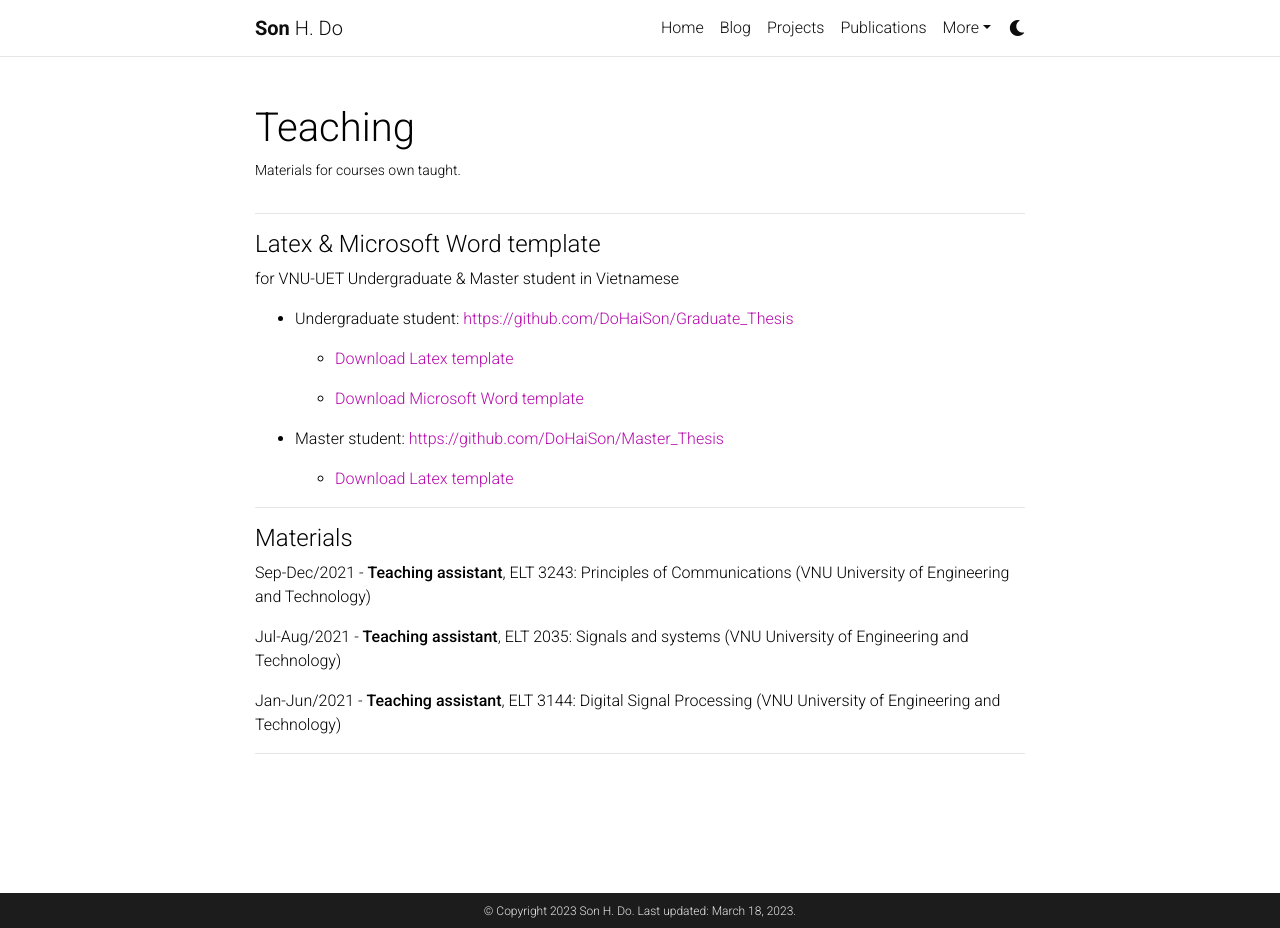
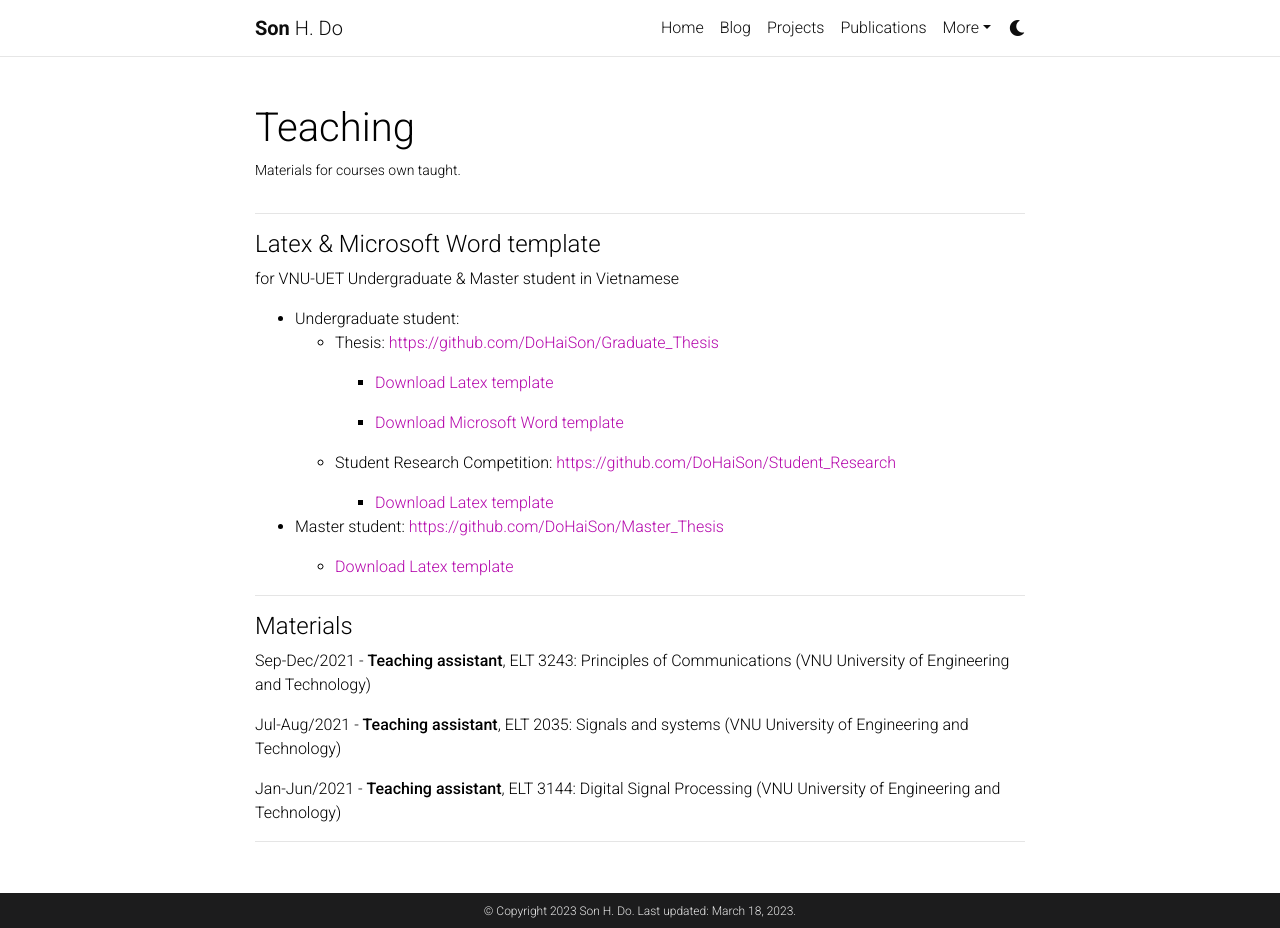
Before and after one commit to DoHaiSon/dohaison.github.io, a Jekyll site: the page built from _pages/teaching.md, in a window 1280 px wide and 928 px high. Built offline with Jekyll 4.4.1, drawn with Linux system fonts in a browser that asks for light colours; comment, search, counter and statistics services are not loaded; a style sheet for code colours, icons or effects is not loaded.

Commit message:
added student research template

```diff
--- a/_pages/teaching.md
+++ b/_pages/teaching.md
@@ -10,11 +10,16 @@ nav: false
 
 <h4>Latex & Microsoft Word template</h4> for VNU-UET Undergraduate & Master student in Vietnamese
 
-- Undergraduate student: [https://github.com/DoHaiSon/Graduate_Thesis](https://github.com/DoHaiSon/Graduate_Thesis)
+- Undergraduate student:
+    - Thesis: [https://github.com/DoHaiSon/Graduate_Thesis](https://github.com/DoHaiSon/Graduate_Thesis)
 
-    - [Download Latex template](https://github.com/DoHaiSon/Graduate_Thesis/archive/refs/heads/master.zip)
+        - [Download Latex template](https://github.com/DoHaiSon/Graduate_Thesis/archive/refs/heads/master.zip)
 
-    - [Download Microsoft Word template](https://github.com/DoHaiSon/Graduate_Thesis/raw/master/Word_template.docx)
+        - [Download Microsoft Word template](https://github.com/DoHaiSon/Graduate_Thesis/raw/master/Word_template.docx)
+
+    - Student Research Competition: [https://github.com/DoHaiSon/Student_Research](https://github.com/DoHaiSon/Student_Research)
+
+        - [Download Latex template](https://github.com/DoHaiSon/Student_Research/archive/refs/heads/master.zip)
 
 - Master student: [https://github.com/DoHaiSon/Master_Thesis](https://github.com/DoHaiSon/Master_Thesis)
 
```
